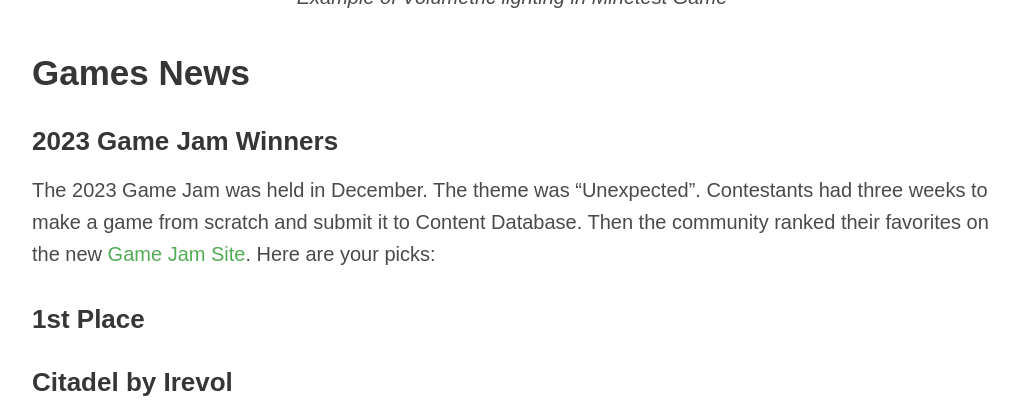
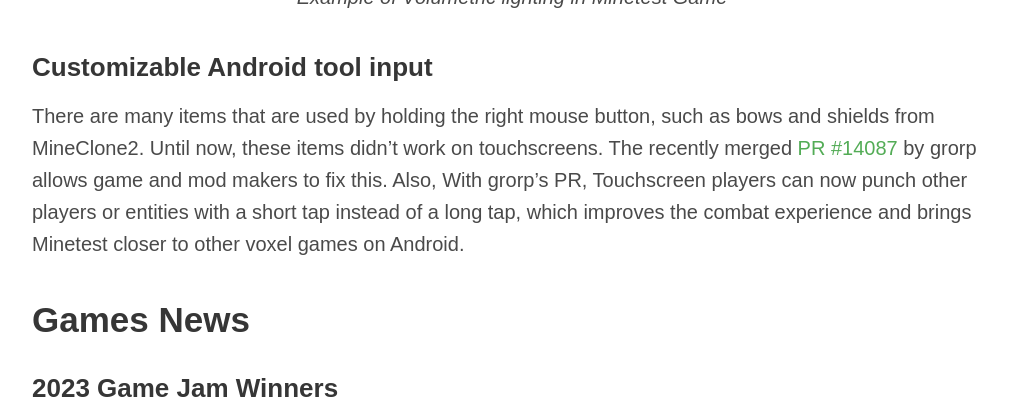
Before and after one commit to minetest/blog, a Jekyll site: the page built from _posts/2024-01-17-January.md, in a window 1280 px wide and 900 px high, scrolled down 1853 px, cut to the strip 208-622 px from the top of the window. Shown: the whole strip, without its empty margins (128-1147 px from the left). Built offline with Jekyll 4.4.1, drawn with Linux system fonts in a browser that asks for light colours.

Commit message:
add grorp's PR touchscreen work

```diff
--- a/_posts/2024-01-17-January.md
+++ b/_posts/2024-01-17-January.md
@@ -92,6 +92,15 @@
 and volumetric light in their settings.
 
 {% include figure.html src="/static/blog/2024_TopOfYear/volumetric.png" caption='Example of Volumetric lighting in Minetest Game' %}
+
+### Customizable Android tool input
+
+There are many items that are used by holding the right mouse button, such as
+bows and shields from MineClone2. Until now, these items didn't work on
+touchscreens. The recently merged [PR #14087](https://github.com/minetest/minetest/pull/14087) by grorp allows game and mod makers
+to fix this. Also, With grorp's PR, Touchscreen players can now punch other
+players or entities with a short tap instead of a long tap, which improves the
+combat experience and brings Minetest closer to other voxel games on Android.
 
 ## Games News
 
```
